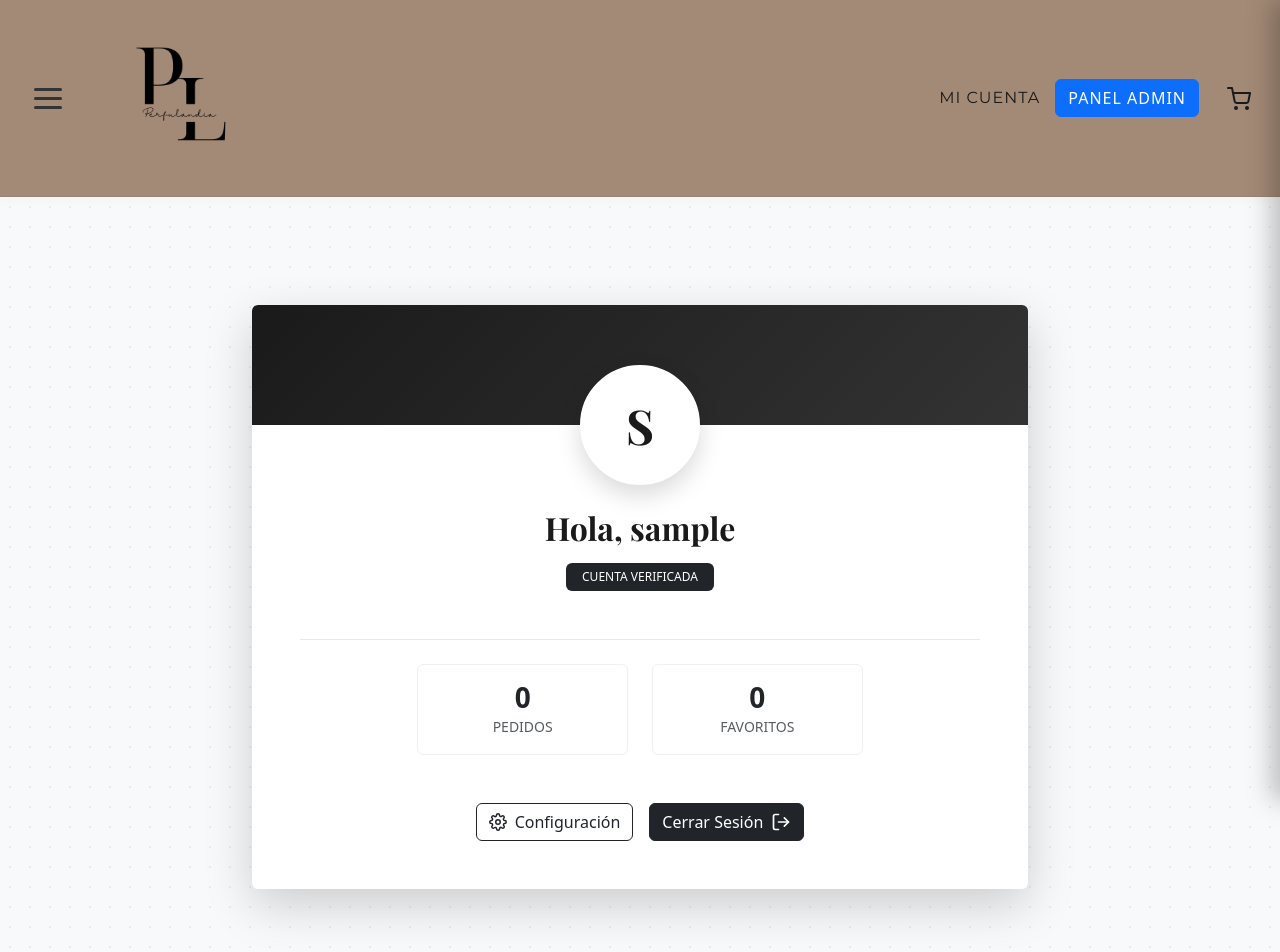
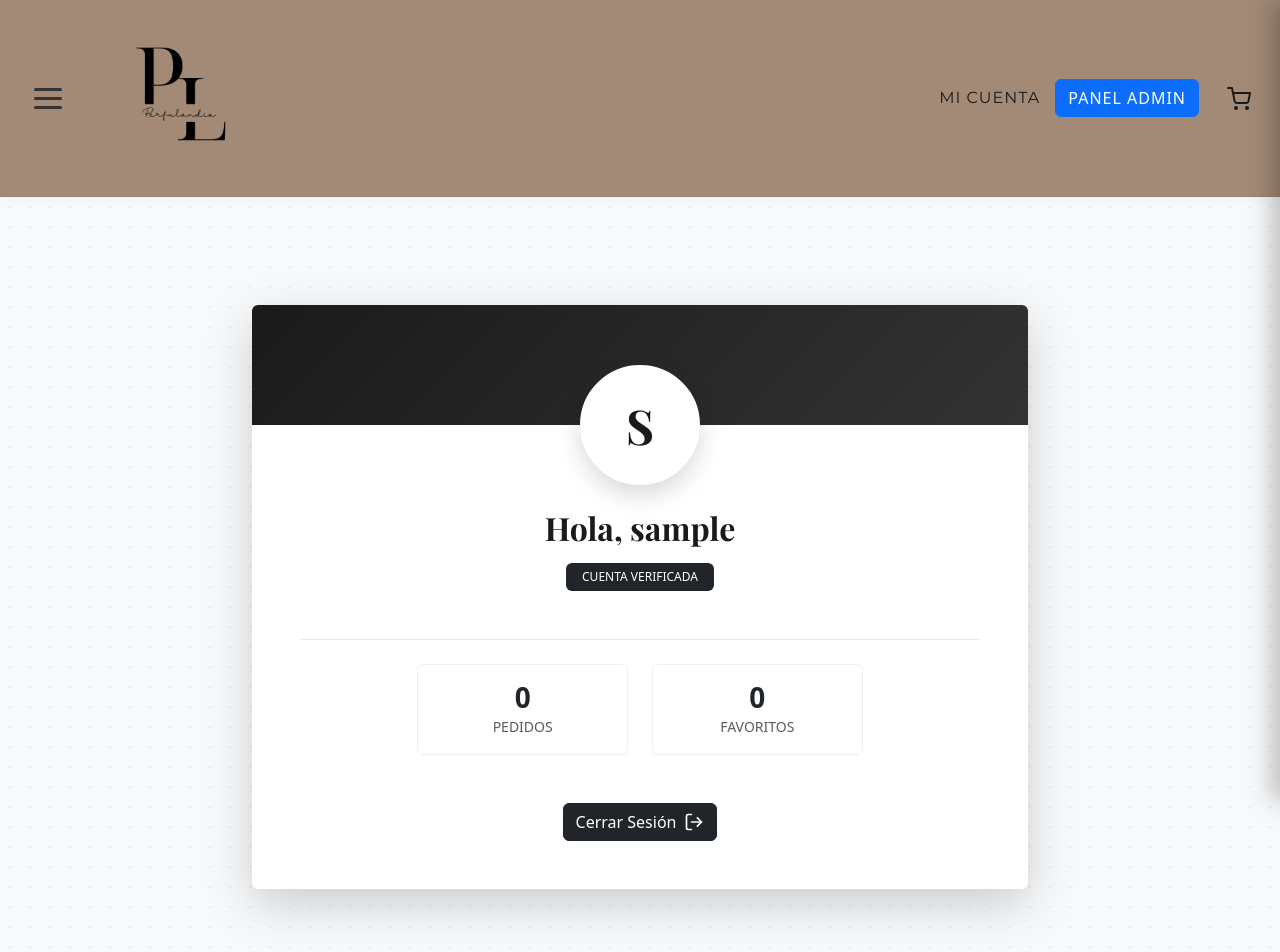
Before and after one commit to PerfulandiaSPA/perfulandia, a React (Create React App) app: page /profile in a window 1280 px wide. Shown: the top 952 px of the page. Built offline with nearby package versions, Linux system fonts and the light colour scheme; no server answers; sample sign-in values are in the browser's storage; a web font is replaced by a local one.

Commit message:
Quité el botón configuración de perfil

```diff
--- a/src/pages/Profile.jsx
+++ b/src/pages/Profile.jsx
@@ -72,9 +72,6 @@ const ProfileScreen = () => {
 
             {/* Botones de Acción */}
             <div className="d-flex flex-column flex-md-row gap-3 justify-content-center">
-              <Button variant="outline-dark" className="btn-profile-action d-flex align-items-center justify-content-center gap-2">
-                <IconSettings /> Configuración
-              </Button>
 
               <Button
                 variant="dark"
```
